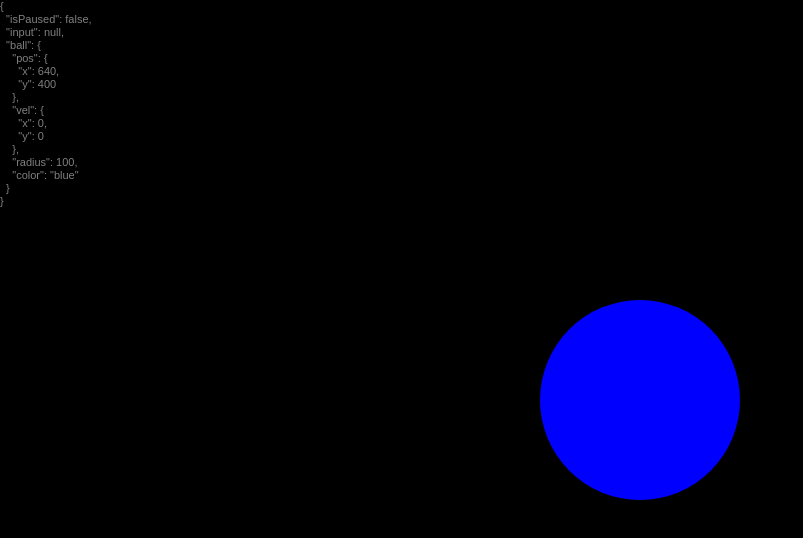
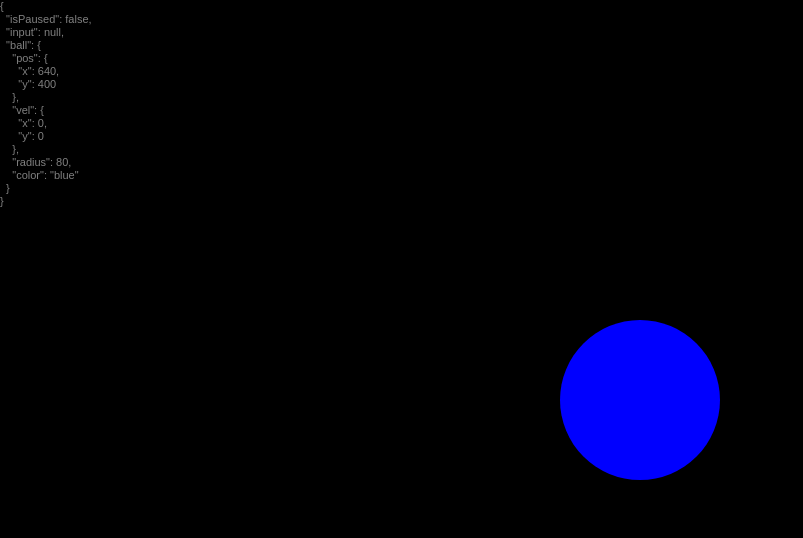
Before and after one commit to tylerschloesser/react-typescript-sandbox, a React app: page / in a window 1280 px wide. Shown: the top 538 px of the page, without its empty margins (0-803 px from the left). Built offline with nearby package versions, Linux system fonts and the light colour scheme.

Commit message:
fix scroll

```diff
--- a/src/index.tsx
+++ b/src/index.tsx
@@ -100,7 +100,7 @@ const gameState$ = new BehaviorSubject<GameState>({
   ball: {
     pos: { x: canvas.width / 2, y: canvas.height / 2 },
     vel: { x: 0, y: 0 },
-    radius: 100,
+    radius: Math.min(canvas.height, canvas.width) / 10,
     color: 'blue',
   }
 })
@@ -124,6 +124,9 @@ interface InputState {
   down: boolean
   drag: PointerEvent[]
 }
+
+// disable scroll on iphone
+fromEvent<TouchEvent>(document, 'touchmove', { passive: false }).pipe(tap(e => e.preventDefault())).subscribe(() => {})
 
 const pointerDown$ = fromEvent<PointerEvent>(document, 'pointerdown')
 const pointerUp$ = fromEvent<PointerEvent>(document, 'pointerup')
```
